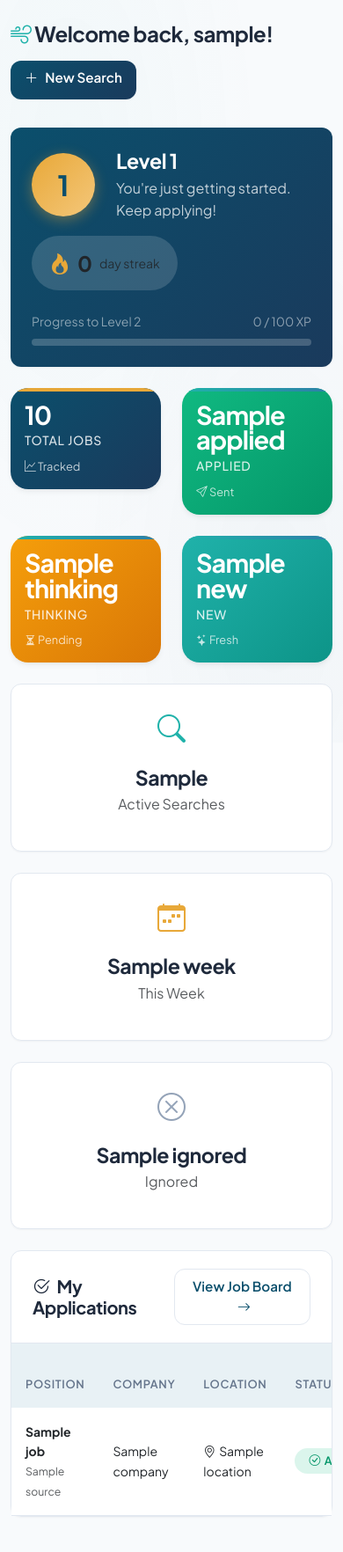
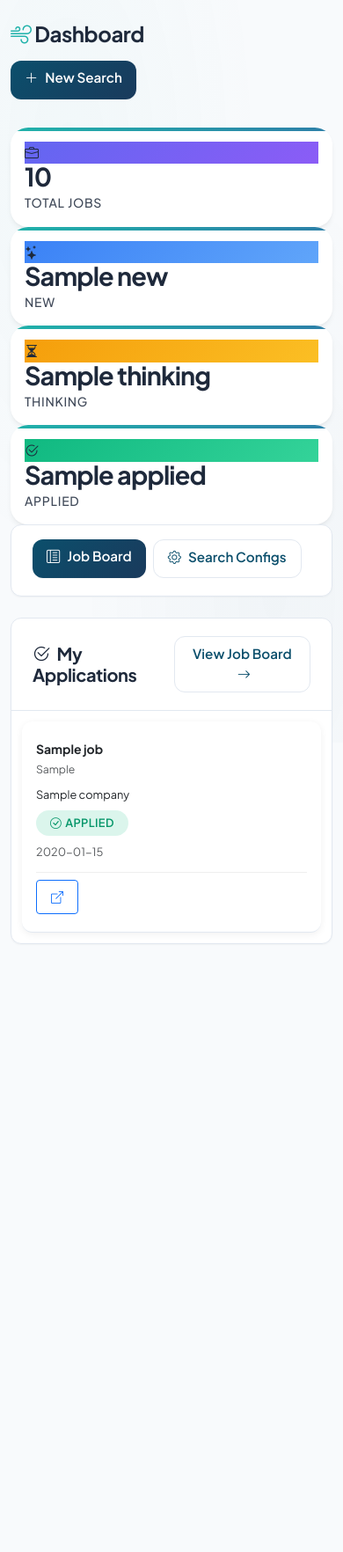
Before and after one commit to franciscobarriga/zephyr-job-tracker, a FastAPI app: template app/templates/dashboard.html in a window 390 px wide. Shown: the whole page at 88% size. After the commit the page ends 1073 px from the top, so only its background shows below. Run offline with FastAPI, Linux system fonts and the light colour scheme; the template is opened without the code that fills it: most values are stand-ins (such as "Sample title", 1, 10 or a date in 2020); parts of the project's set-up code (start-up, migrations or seed data) failed here and were passed over.

Commit message:
Fix mobile view and add AI to dashboard
- Simplified mobile card layout for job board
- Added expandable AI summary to dashboard applications
- Better touch-friendly mobile experience

Co-Authored-By: Claude Opus 4.6 <noreply@anthropic.com>

```diff
--- a/app/templates/dashboard.html
+++ b/app/templates/dashboard.html
@@ -5,134 +5,63 @@
 {% block content %}
 <div class="page-header">
     <div class="page-title">
-        <h1 class="mb-0"><i class="bi bi-wind"></i> Welcome back{% if username %}, {{ username }}{% endif %}!</h1>
+        <h1 class="mb-0"><i class="bi bi-wind"></i> Dashboard</h1>
     </div>
     <a href="/search" class="btn btn-zephyr">
         <i class="bi bi-plus-lg me-2"></i>New Search
     </a>
 </div>
 
-<!-- Player Level Banner -->
-<div class="card mb-4 border-0" style="background: linear-gradient(135deg, var(--zephyr-deep) 0%, var(--zephyr-ocean) 100%);">
-    <div class="card-body py-4">
-        <div class="row align-items-center">
-            <div class="col-md-8">
-                <div class="d-flex align-items-center gap-4">
-                    <div class="level-badge">
-                        <div class="level-circle">
-                            <span class="level-number">{{ user_level|default(1) }}</span>
+<!-- Stats Grid -->
+<div class="stats-grid">
+    <div class="stat-card">
+        <div class="stat-icon" style="background: linear-gradient(135deg, #6366f1, #8b5cf6);">
+            <i class="bi bi-briefcase"></i>
+        </div>
+        <div class="stat-content">
+            <div class="stat-number">{{ stats.total }}</div>
+            <div class="stat-label">Total Jobs</div>
         </div>
     </div>
-                    <div class="text-white">
-                        <h3 class="mb-1 text-white">Level {{ user_level|default(1) }}</h3>
-                        <p class="mb-0 opacity-75">
-                            {% if user_level|default(1) == 1 %}
-                                You're just getting started. Keep applying!
-                            {% elif user_level|default(1) < 5 %}
-                                Great progress! You're building momentum.
-                            {% elif user_level|default(1) < 10 %}
-                                Impressive! You're becoming a pro at this.
-                            {% else %}
-                                Master status! You're unstoppable.
-                            {% endif %}
-                        </p>
+    <div class="stat-card">
+        <div class="stat-icon" style="background: linear-gradient(135deg, #3b82f6, #60a5fa);">
+            <i class="bi bi-stars"></i>
+        </div>
+        <div class="stat-content">
+            <div class="stat-number">{{ stats.new }}</div>
+            <div class="stat-label">New</div>
         </div>
     </div>
+    <div class="stat-card">
+        <div class="stat-icon" style="background: linear-gradient(135deg, #f59e0b, #fbbf24);">
+            <i class="bi bi-hourglass-split"></i>
         </div>
-            <div class="col-md-4 text-md-end mt-3 mt-md-0">
-                <div class="streak-counter">
-                    <i class="bi bi-fire"></i>
-                    <span class="streak-number">{{ user_streak|default(0) }}</span>
-                    <span class="streak-label">day streak</span>
+        <div class="stat-content">
+            <div class="stat-number">{{ stats.thinking }}</div>
+            <div class="stat-label">Thinking</div>
         </div>
     </div>
+    <div class="stat-card">
+        <div class="stat-icon" style="background: linear-gradient(135deg, #10b981, #34d399);">
+            <i class="bi bi-check2-circle"></i>
         </div>
-        <!-- XP Progress Bar -->
-        <div class="mt-4">
-            <div class="d-flex justify-content-between text-white-50 small mb-2">
-                <span>Progress to Level {{ user_level|default(1) + 1 }}</span>
-                <span>{{ xp_progress|default(0) }} / 100 XP</span>
-            </div>
-            <div class="progress" style="height: 8px; background: rgba(255,255,255,0.2);">
-                <div class="progress-bar" role="progressbar" style="width: {{ xp_progress|default(0) }}%; background: var(--zephyr-gold);" aria-valuenow="{{ xp_progress|default(0) }}" aria-valuemin="0" aria-valuemax="100"></div>
-            </div>
+        <div class="stat-content">
+            <div class="stat-number">{{ stats.applied }}</div>
+            <div class="stat-label">Applied</div>
         </div>
     </div>
 </div>
 
-<!-- Stats Grid -->
-<div class="row mb-4 g-4">
-    <div class="col-6 col-lg-3">
-        <div class="stat-card primary animate-fade-in animate-delay-1">
-            <div class="stat-number">{{ stats.total }}</div>
-            <div class="stat-label">Total Jobs</div>
-            <div class="stat-trend mt-2">
-                <i class="bi bi-graph-up"></i> Tracked
-            </div>
-        </div>
-    </div>
-    <div class="col-6 col-lg-3">
-        <div class="stat-card success animate-fade-in animate-delay-2">
-            <div class="stat-number">{{ stats.applied }}</div>
-            <div class="stat-label">Applied</div>
-            <div class="stat-trend mt-2">
-                <i class="bi bi-send"></i> Sent
-            </div>
-        </div>
-    </div>
-    <div class="col-6 col-lg-3">
-        <div class="stat-card warning animate-fade-in animate-delay-3">
-            <div class="stat-number">{{ stats.thinking }}</div>
-            <div class="stat-label">Thinking</div>
-            <div class="stat-trend mt-2">
-                <i class="bi bi-hourglass-split"></i> Pending
-            </div>
-        </div>
-    </div>
-    <div class="col-6 col-lg-3">
-        <div class="stat-card info animate-fade-in animate-delay-4">
-            <div class="stat-number">{{ stats.new }}</div>
-            <div class="stat-label">New</div>
-            <div class="stat-trend mt-2">
-                <i class="bi bi-stars"></i> Fresh
-            </div>
-        </div>
-    </div>
-</div>
-
-<!-- Secondary Stats -->
-<div class="row mb-4 g-4">
-    <div class="col-md-4">
-        <div class="card h-100">
-            <div class="card-body text-center">
-                <div class="mb-3">
-                    <i class="bi bi-search" style="font-size: 2rem; color: var(--zephyr-breeze);"></i>
-                </div>
-                <h3 class="mb-1">{{ stats.active_searches }}</h3>
-                <p class="text-muted mb-0">Active Searches</p>
-            </div>
-        </div>
-    </div>
-    <div class="col-md-4">
-        <div class="card h-100">
-            <div class="card-body text-center">
-                <div class="mb-3">
-                    <i class="bi bi-calendar-week" style="font-size: 2rem; color: var(--zephyr-gold);"></i>
-                </div>
-                <h3 class="mb-1">{{ stats.week }}</h3>
-                <p class="text-muted mb-0">This Week</p>
-            </div>
-        </div>
-    </div>
-    <div class="col-md-4">
-        <div class="card h-100">
-            <div class="card-body text-center">
-                <div class="mb-3">
-                    <i class="bi bi-x-circle" style="font-size: 2rem; color: var(--text-muted);"></i>
-                </div>
-                <h3 class="mb-1">{{ stats.ignored }}</h3>
-                <p class="text-muted mb-0">Ignored</p>
-            </div>
+<!-- Quick Actions -->
+<div class="card mb-4">
+    <div class="card-body py-3">
+        <div class="d-flex gap-2 overflow-auto pb-1">
+            <a href="/job-board" class="btn btn-zephyr flex-shrink-0">
+                <i class="bi bi-layout-text-sidebar-reverse me-2"></i>Job Board
+            </a>
+            <a href="/search" class="btn btn-zephyr-secondary flex-shrink-0">
+                <i class="bi bi-gear me-2"></i>Search Configs
+            </a>
         </div>
     </div>
 </div>
@@ -147,35 +76,30 @@
     </div>
     <div class="card-body p-0">
         {% if recent_jobs %}
-        <div class="table-responsive">
-            <table class="table table-hover mb-0">
+        <table class="table table-hover mb-0" id="appliedTable">
             <thead>
                 <tr>
+                    <th style="width: 40px;"></th>
                     <th>Position</th>
                     <th>Company</th>
-                        <th>Location</th>
                     <th>Status</th>
-                        <th>Applied On</th>
+                    <th>Applied</th>
                     <th></th>
                 </tr>
             </thead>
             <tbody>
                 {% for job in recent_jobs %}
-                    <tr>
+                <tr class="job-row" data-job-id="applied-{{ job.id }}" onclick="toggleJobDetails('applied-{{ job.id }}')" style="cursor: pointer;">
+                    <td>
+                        <i class="bi bi-chevron-right expand-icon" id="icon-applied-{{ job.id }}"></i>
+                    </td>
                     <td>
                         <strong>{{ job.title }}</strong>
-                            {% if job.source %}
-                            <br><small class="text-muted">{{ job.source }}</small>
+                        {% if job.ai_requirements %}
+                        <br><small class="text-muted">{{ job.ai_requirements[:60] }}{% if job.ai_requirements|length > 60 %}...{% endif %}</small>
                         {% endif %}
                     </td>
                     <td>{{ job.company }}</td>
-                        <td>
-                            {% if job.location %}
-                            <i class="bi bi-geo-alt me-1"></i>{{ job.location }}
-                            {% else %}
-                            <span class="text-muted">-</span>
-                            {% endif %}
-                        </td>
                     <td>
                         <span class="badge badge-status badge-applied">
                             <i class="bi bi-check-circle me-1"></i>Applied
@@ -190,18 +114,33 @@
                         N/A
                         {% endif %}
                     </td>
-                        <td>
+                    <td onclick="event.stopPropagation()">
                         {% if job.url %}
-                            <a href="{{ job.url }}" target="_blank" class="btn btn-icon btn-zephyr-secondary" title="View Job">
+                        <a href="{{ job.url }}" target="_blank" class="btn btn-sm btn-outline-primary" title="View Job">
                             <i class="bi bi-box-arrow-up-right"></i>
                         </a>
                         {% endif %}
                     </td>
                 </tr>
+                <!-- Hidden details -->
+                <tr id="details-applied-{{ job.id }}" class="job-details-row" style="display: none;">
+                    <td colspan="6">
+                        <div class="p-3 bg-light rounded">
+                            <div class="row">
+                                <div class="col-12">
+                                    <h6><i class="bi bi-robot me-2"></i>AI Summary</h6>
+                                    <p class="mb-2">{{ job.ai_summary if job.ai_summary else 'No summary available' }}</p>
+
+                                    <h6><i class="bi bi-tools me-2"></i>Requirements</h6>
+                                    <p class="mb-2">{{ job.ai_requirements if job.ai_requirements else 'No requirements extracted' }}</p>
+                                </div>
+                            </div>
+                        </div>
+                    </td>
+                </tr>
                 {% endfor %}
             </tbody>
         </table>
-        </div>
         {% else %}
         <div class="text-center py-5">
             <i class="bi bi-wind" style="font-size: 4rem; color: var(--zephyr-foam);"></i>
@@ -215,52 +154,104 @@
     </div>
 </div>
 
+<script>
+function toggleJobDetails(jobId) {
+    var detailsRow = document.getElementById('details-' + jobId);
+    var icon = document.getElementById('icon-' + jobId);
+
+    if (detailsRow.style.display === 'none') {
+        detailsRow.style.display = 'table-row';
+        icon.classList.remove('bi-chevron-right');
+        icon.classList.add('bi-chevron-down');
+    } else {
+        detailsRow.style.display = 'none';
+        icon.classList.remove('bi-chevron-down');
+        icon.classList.add('bi-chevron-right');
+    }
+}
+</script>
+
 <style>
     /* Dashboard-specific styles */
-    .level-badge .level-circle {
-        width: 72px;
-        height: 72px;
-        background: linear-gradient(135deg, var(--zephyr-gold) 0%, #F4C77A 100%);
-        border-radius: 50%;
-        display: flex;
+    .btn-icon {
+        width: 36px;
+        height: 36px;
+        padding: 0;
+        display: inline-flex;
         align-items: center;
         justify-content: center;
-        box-shadow: 0 4px 15px rgba(232, 168, 56, 0.4);
     }
 
-    .level-badge .level-number {
-        font-size: 2rem;
-        font-weight: 700;
-        color: var(--zephyr-deep);
+    .job-row:hover {
+        background-color: #f8f9fa;
     }
 
-    .streak-counter {
-        display: inline-flex;
-        align-items: center;
-        gap: 0.5rem;
-        background: rgba(255, 255, 255, 0.15);
-        padding: 0.75rem 1.25rem;
-        border-radius: 50px;
+    .job-details-row td {
+        padding: 0 !important;
     }
 
-    .streak-counter i {
-        font-size: 1.5rem;
-        color: var(--zephyr-gold);
+    .expand-icon {
+        transition: transform 0.2s ease;
     }
 
-    .streak-number {
-        font-size: 1.5rem;
-        font-weight: 700;
+    /* Mobile */
+    @media (max-width: 768px) {
+        .stats-grid {
+            grid-template-columns: repeat(2, 1fr);
         }
 
-    .streak-label {
-        font-size: 0.875rem;
-        opacity: 0.85;
+        .stat-card {
+            padding: 1rem;
         }
 
-    .stat-trend {
+        /* Card-based applied jobs on mobile */
+        #appliedTable thead {
+            display: none;
+        }
+
+        #appliedTable tbody {
+            display: flex;
+            flex-direction: column;
+            gap: 0.5rem;
+            padding: 0.75rem;
+        }
+
+        #appliedTable tbody tr.job-row {
+            display: flex;
+            flex-direction: column;
+            background: white;
+            border-radius: 12px;
+            padding: 1rem;
+            margin: 0;
+            box-shadow: 0 2px 8px rgba(0,0,0,0.06);
+        }
+
+        #appliedTable tbody tr.job-row td {
+            padding: 0.25rem 0;
+            border: none;
+        }
+
+        #appliedTable tbody tr.job-row td:first-child {
+            display: none;
+        }
+
+        #appliedTable tbody tr.job-row td:nth-child(3),
+        #appliedTable tbody tr.job-row td:nth-child(4),
+        #appliedTable tbody tr.job-row td:nth-child(5) {
+            display: inline-block;
+            width: auto;
             font-size: 0.8rem;
-        opacity: 0.75;
+        }
+
+        #appliedTable tbody tr.job-row td:nth-child(4) {
+            float: right;
+        }
+
+        #appliedTable tbody tr.job-row td:last-child {
+            margin-top: 0.5rem;
+            padding-top: 0.5rem;
+            border-top: 1px solid #eee;
+        }
     }
 </style>
 {% endblock %}
```
Also changed, not shown: app/templates/jobs.html (+65 -32 lines). Lines whose indentation alone changed are shown as unchanged.
